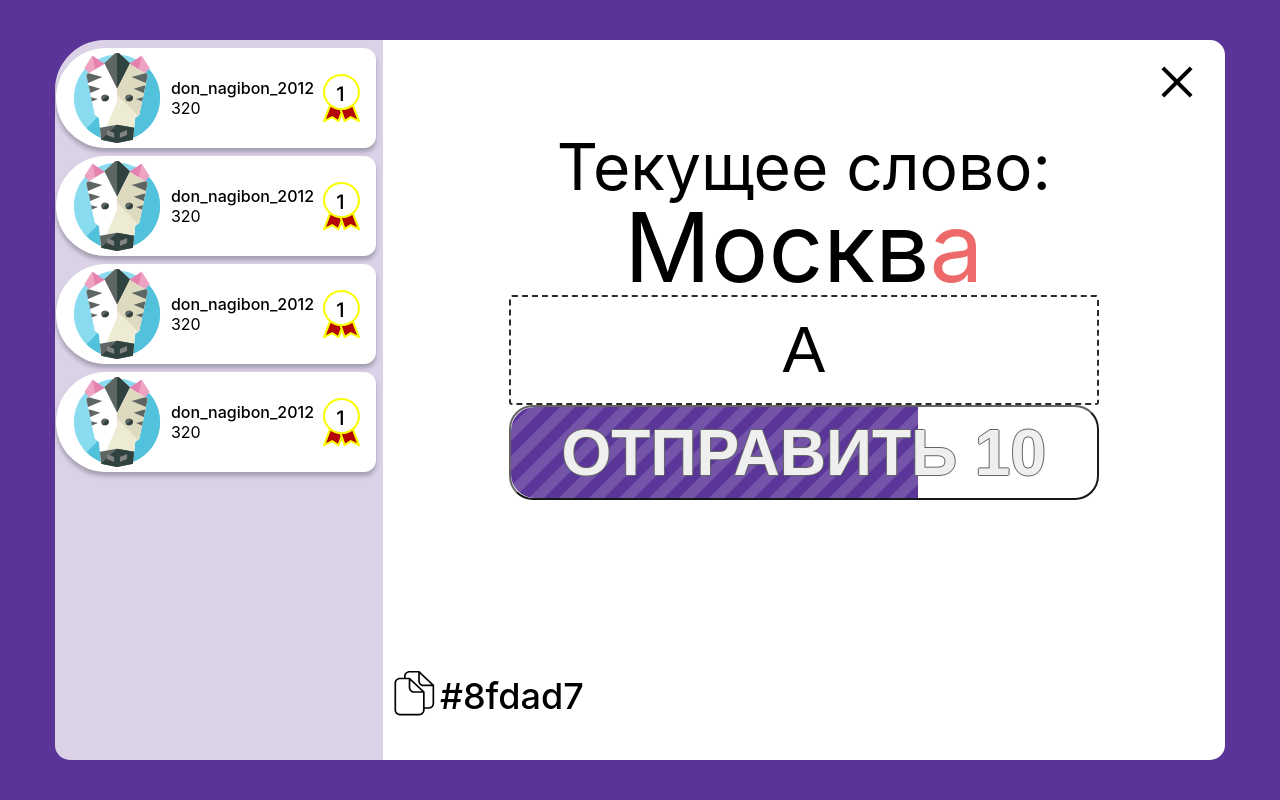
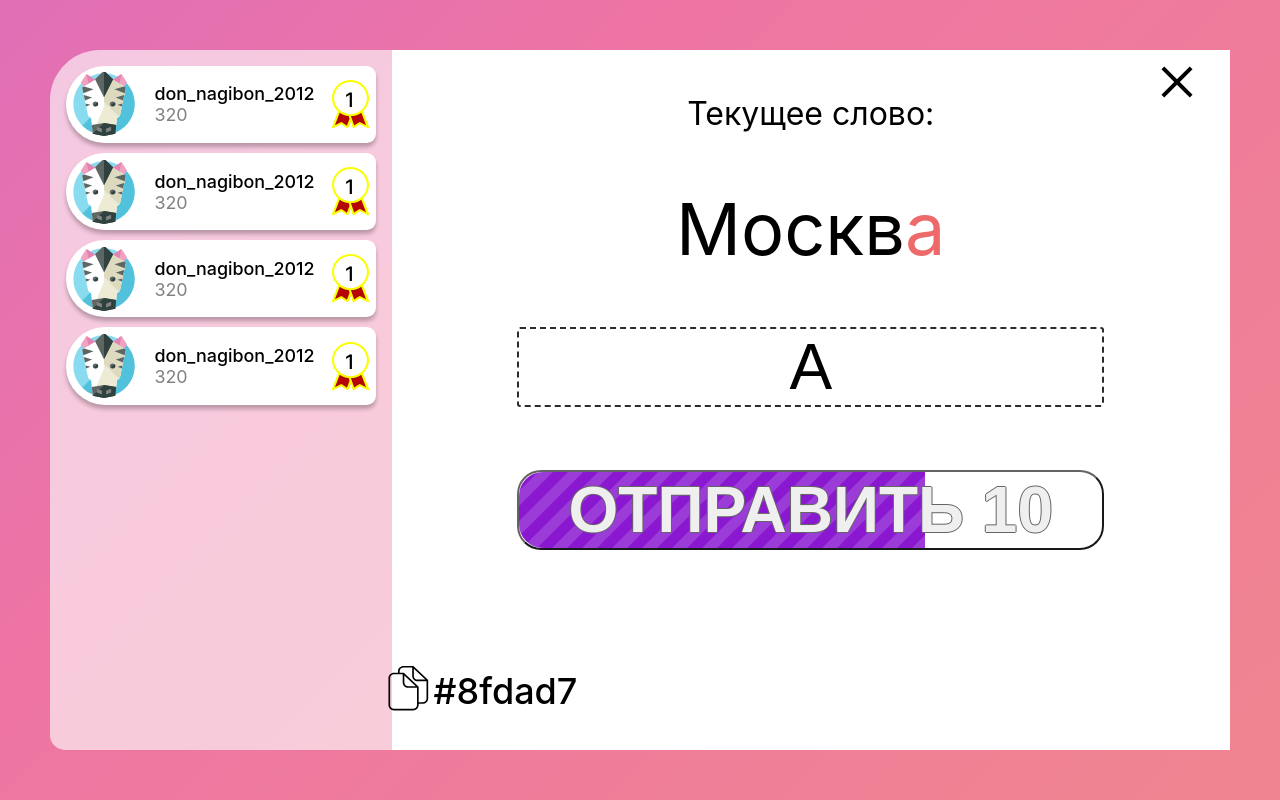
Before and after one commit to robertfrundin/cities-frontend, a React (Create React App) app: page / in a window 1280 px wide. Built offline with nearby package versions, Linux system fonts and the light colour scheme.

Commit message:
updated layout for auth page and game page

```diff
--- a/src/App.js
+++ b/src/App.js
@@ -1,7 +1,8 @@
+// import { Auth } from './pages/Auth/Auth'
 import { Game } from './pages/Game/Game'
 // import { Search } from './pages/Search/Search'
 // import { Rooms } from './pages/Rooms/Rooms'
-// import { Auth } from './pages/Auth/Auth'
+
 // import { Profile } from './pages/Profile/Profile'
 function App() {
   return (
--- a/src/components/ChangeLang/style.module.css
+++ b/src/components/ChangeLang/style.module.css
@@ -10,3 +10,9 @@
 .input:hover {
   cursor: pointer;
 }
+
+@media  (max-width: 770px) {
+  .input {
+    display: none;
+  }
+}
--- a/src/components/Player/Player.jsx
+++ b/src/components/Player/Player.jsx
@@ -4,12 +4,12 @@ import styles from './player.module.scss'
 export const Player = () => {
   return (
     <li className={styles.wrap}>
-      <img src={zebra} alt="" />
-      <div>
+      <img src={zebra} alt="" className={styles.avatar}/>
+      <div className={styles.playerinfo}>
         <p>don_nagibon_2012</p>
         <span>320</span>
       </div>
-      <img src={medal} alt="" />
+      <img src={medal} alt="" className={styles.placeimg}/>
     </li>
   )
 }
--- a/src/components/Player/player.module.scss
+++ b/src/components/Player/player.module.scss
@@ -1,19 +1,58 @@
 .wrap {
-  width: 80%;
-  min-width: 320px;
-  height: 100px;
+  // width: 80%;
+  // width: 95%;
+  // min-width: 320px;
+  // height: 100px;
   background: white;
   z-index: 3;
   opacity: 1;
   display: flex;
   justify-content: space-between;
   align-items: center;
-  padding: 16px;
+  // padding: 16px;
+  padding: 2%;
   border-radius: 50px 12px 12px 50px;
-  margin: 8px 1px;
+  // margin: 8px 1px;
+  margin: 10px;
   box-shadow: 0px 4px 4px rgba(0, 0, 0, 0.25);
   & p {
     font-weight: 500;
-    height: 20px;
+    // height: 20px;
   }
 }
+.avatar {
+  width: 5vw;
+}
+.playerinfo {
+  font-size: 1.4vw;
+  margin: auto 1.4vw;
+}
+
+.playerinfo span {
+  color: grey;
+}
+
+.placeimg{
+  padding-right: 1vw;
+}
+@media (max-width: 1130px) {
+  .content {
+    margin: 0 auto;
+  }
+  .authBlock {
+    display: inline-flex;
+    justify-content: space-evenly;
+
+  }
+  .placeimg {
+    display: none;
+  }
+
+
+}
+
+@media (max-width: 768px) {
+  .playerinfo{
+    display: none;
+  }
+}
--- a/src/components/Progressbar/progressbar.module.css
+++ b/src/components/Progressbar/progressbar.module.css
@@ -8,7 +8,7 @@
 
 .progressPercent {
     font-weight: 600;
-    font-size: 64px;
+    font-size: 5vw;
     animation: blink 3s linear infinite;
     position: absolute;
     left: 50%;
@@ -19,14 +19,13 @@
 }
 
 .progressColor {
-    background-color: rgb(74, 33, 142);
-
+    background-color: rgb(126, 0, 204);
         background-size: 30px 30px;
         background-image: linear-gradient(135deg, rgba(255, 255, 255, .15) 25%,
                           transparent 25%,
                           transparent 50%, rgba(255, 255, 255, .15) 50%, rgba(255, 255, 255, .15) 75%,
                           transparent 75%, transparent);
-        animation: animate-stripes 3s linear infinite;
+        animation: animate-stripes 3s linear infinite, gradient 15s ease infinite;
     }
     @keyframes animate-stripes {
         0% {
@@ -38,7 +37,7 @@
 }
 
 .btn{
-    height: 95px;
+    height: 10vmin;
     font-size: 48px;
     font-weight: 600;
     border-radius: 24px;
--- a/src/index.css
+++ b/src/index.css
@@ -1,24 +1,39 @@
 body {
+  min-width: 360px;
   margin: 0;
   font-family: -apple-system, BlinkMacSystemFont, 'Segoe UI', 'Roboto', 'Oxygen', 'Ubuntu', 'Cantarell', 'Fira Sans', 'Droid Sans', 'Helvetica Neue', sans-serif;
   -webkit-font-smoothing: antialiased;
   -moz-osx-font-smoothing: grayscale;
   display: flex;
   width: 100%;
-
-  background-color: rgb(74, 33, 142, 0.7);
+  background: linear-gradient(-45deg, #ee7652c3, #e73c7eb5, #a129ebc1, #6e65eab7);
+  background-size: 400% 400%;
+  animation: gradient 15s ease infinite;
 }
 body,
 .App {
   height: 100vh;
   width: 100vw;
+
 }
 * {
   box-sizing: border-box;
   margin: 0;
   padding: 0;
 }
+
 .App {
-  background: rgba(74, 33, 142, 0.7);
-  padding: 40px 55px;
+
 }
+
+@keyframes gradient {
+  0% {
+      background-position: 0% 50%;
+  }
+  50% {
+      background-position: 100% 50%;
+  }
+  100% {
+      background-position: 0% 50%;
+  }
+}
--- a/src/pages/Auth/Auth.jsx
+++ b/src/pages/Auth/Auth.jsx
@@ -2,6 +2,8 @@ import { Button } from "../../components/Button/Button"
 import { ChangeLang } from "../../components/ChangeLang/ChangeLang"
 import AuthPhoto from '../../assets/hippopotamus-svgrepo-com.svg'
 import styles from './auth.module.scss'
+import city from '../../assets/city.png'
+
 export const Auth = () => {
   return (
     <>
@@ -18,7 +20,7 @@ export const Auth = () => {
           <ChangeLang/>
           <Button text = {'КОМНАТЫ'} type = 'rooms' size = 'medium'></Button>
         </div>
-
+        {/* <div className = {styles.scrollingImage}></div> */}
       </main>
     </div>
 
--- a/src/pages/Auth/auth.module.scss
+++ b/src/pages/Auth/auth.module.scss
@@ -1,15 +1,11 @@
 .wrap {
-  background-color: #4a218e;
   opacity: 0.7;
   width: 100%;
-  // height: 100%;
- padding: 50px;
- min-width: 576px;
-
+  padding: 50px;
 }
 .content {
   height: 650px;
-  width: 100%;
+  margin: auto 20%;
   background: rgba(217, 217, 217, 0.26);
   border-radius: 15px;
   display: flex;
@@ -25,34 +21,29 @@
 
 .authBlock{
   display: inline-flex;
-    justify-content: space-between;
-    width: 373px;
+  justify-content: space-between;
+  width: 373px;
 }
 .input {
-  width: 373px;
+  max-width: 373px;
   height: 60px;
   padding: 10px;
   border-radius: 15px;
+  font-size: 24px;
 }
 .guest, .login {
   width: 50%;
   height: 70px;
-
   border-radius: 1%;
   border: 0;
   font-family: 'Inter';
   font-style: normal;
   font-weight: 600;
-  font-size: 28px;
+  font-size: 4vmin;
   line-height: 39px;
-  /* identical to box height */
-
   text-align: center;
-
   color: #FFFFFF;
-
   text-shadow: 0px 4px 4px rgba(0, 0, 0, 0.25)
-
 }
 .guest {
   background: transparent;
@@ -69,5 +60,22 @@
 
 .avatar {
   max-width: 260px;
-  // width: 100%;
 }
+
+.scrollingImage {
+  background: url("../../assets/city.png") repeat-x;
+  height: 100%;
+  width: 100%;
+  position: absolute;
+}
+
+@media (max-width: 768px) {
+  .content{
+    margin: 0 auto;
+  }
+  .authBlock{
+    display: inline-flex;
+    justify-content: space-evenly;
+
+  }
+}
--- a/src/pages/Game/Game.jsx
+++ b/src/pages/Game/Game.jsx
@@ -4,6 +4,7 @@ import { ActiveGame } from './parts/ActiveGame/ActiveGame'
 import { FinishedGame } from './parts/FinishedGame/FinishedGame'
 export const Game = () => {
   return (
+    <div className={styles.wrap}>
       <main className={styles.content}>
         <div className={styles.players}>
           <ul>
@@ -18,5 +19,6 @@ export const Game = () => {
           <ActiveGame/>
         </div>
       </main>
+     </div>
   )
 }
--- a/src/pages/Game/game.module.scss
+++ b/src/pages/Game/game.module.scss
@@ -1,19 +1,28 @@
+.wrap {
+  // opacity: 0.7;
+  width: 100%;
+  height: 100%;
+  padding: 50px;
+}
 .content {
   height: 100%;
   width: 100%;
-  background: #fff;
+  // background: #fff;
   border-radius: 50px 15px 15px 15px;
   display: flex;
 }
 .players {
-  width: 28%;
+  // width: 28%;
   background: rgba(74, 33, 142, 0.2);
   height: 100%;
   flex-shrink: 0;
   position: relative;
   border-radius: 50px 0px 0px 15px;
+  background-color: #ffffff9e;
+  padding: 0.5%;
 }
 .board {
-  width: 72%;
+  width: 100%;
   height: 100%;
+  background-color: white;
 }
--- a/src/pages/Game/parts/ActiveGame/activeGame.module.scss
+++ b/src/pages/Game/parts/ActiveGame/activeGame.module.scss
@@ -2,7 +2,8 @@
   max-width: 100%;
   height: 100%;
   flex-grow: 1;
-  padding: 95px 15% 260px 15%;
+  // padding: 95px 15% 260px 15%;
+  padding: 6vmin 15% 25vmin 15%;
   display: flex;
   flex-direction: column;
   align-items: center;
@@ -15,22 +16,22 @@
   }
 
   & h2 {
-    font-size: 64px;
+    font-size: 4vmin;
     font-weight: 400;
     line-height: 1;
   }
 
   & h1 {
-    font-size: 96px;
+    font-size: 9vmin;
     font-weight: 400;
     line-height: 1;
   }
 
   & input {
-    height: 110px;
+    height: 10vmin;
     border-radius: 3px;
 
-    font-size: 64px;
+    font-size: 8vmin;
     animation: blink 3s linear infinite;
     @keyframes blink {
       0% {
@@ -56,8 +57,8 @@
 }
 .copy {
   position: absolute;
-  bottom: 75px;
-  left: -12%;
+  bottom: 10vmin;
+  left: -20vmin;
   & span {
     font-size: 36px;
     font-weight: 500;
```
Also changed, not shown: src/assets/city.png (added), 1 other file (tests, documents, lock files or other folders). Lines whose indentation alone changed are shown as unchanged.
